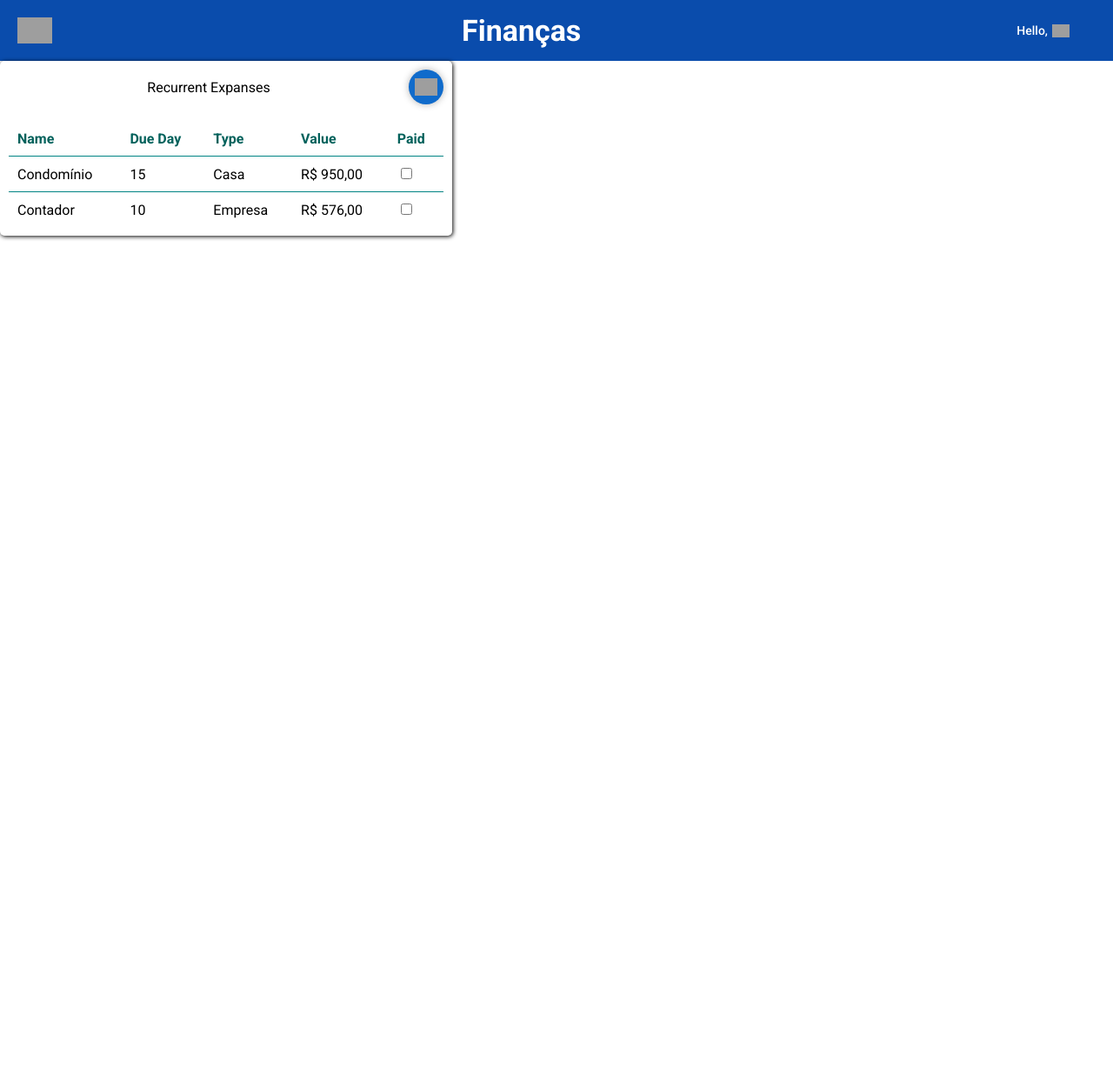
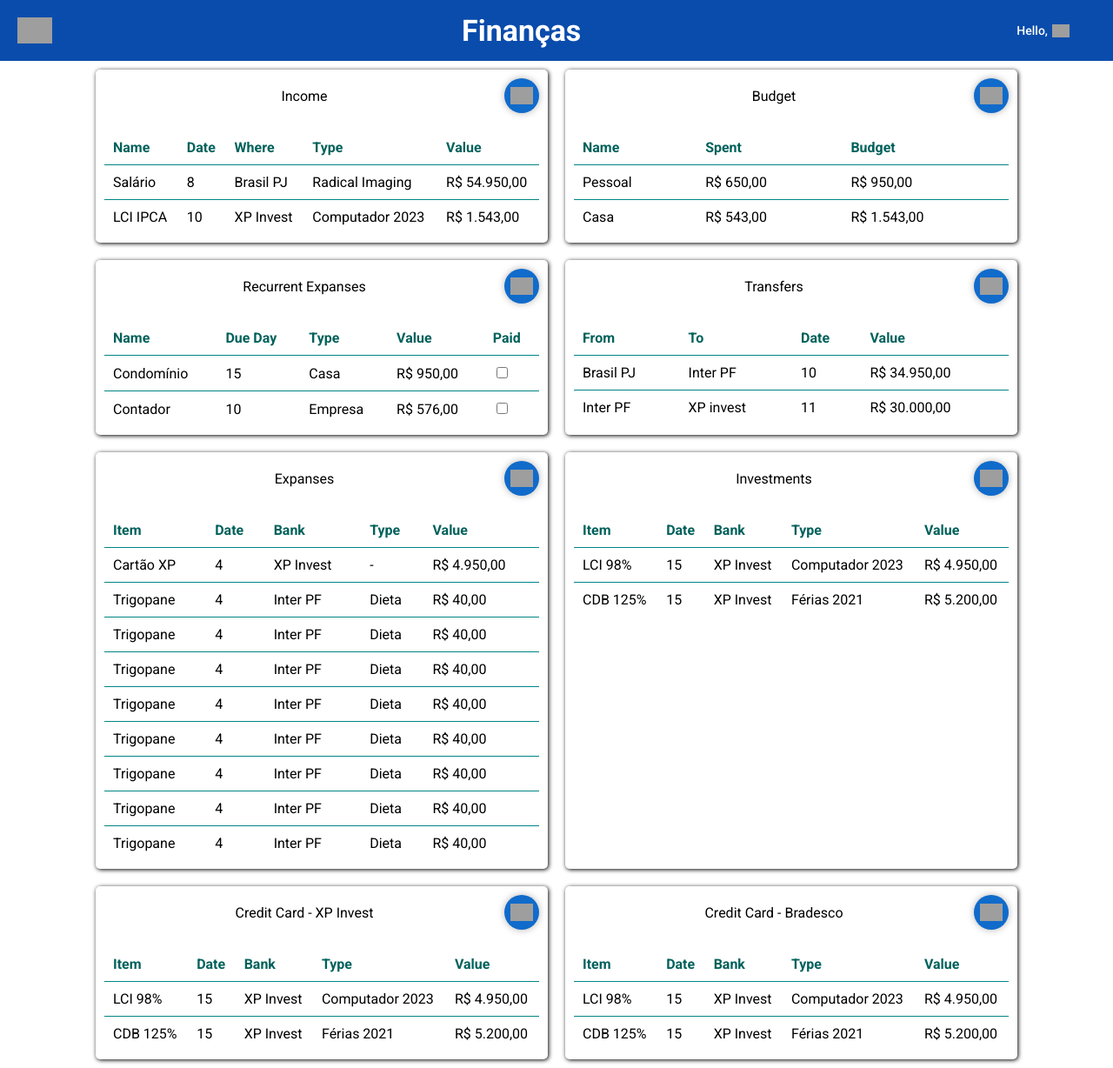
Before and after one commit to andrebot/BalancoConta, a React app: page /main/dashboard in a window 1280 px wide. Shown: the whole page at 87% size. Before the commit the page ends 800 px from the top, so only its background shows below. Built offline with nearby package versions, Linux system fonts and the light colour scheme; grey boxes are pictures that could not be loaded.

Commit message:
First draft of account page

```diff
--- a/src/client/app.styl
+++ b/src/client/app.styl
@@ -15,6 +15,8 @@ body,html
   background-color: #ffffff
   border-radius: 5px
   box-shadow: 1px 1px 5px 0 #000
+  margin: 10px
+  padding: 10px
 
 table
   border-collapse: collapse
--- a/src/client/pages/accountPage/accountPage.jsx
+++ b/src/client/pages/accountPage/accountPage.jsx
@@ -4,7 +4,73 @@ import './accountPage.styl';
 
 export default () => {
   return (
-    <div className="container recurrent-expanses">
+    <div>
+      <div className="acc-page-row">
+        <div className="container page-containers">
+          <div className="container-title">
+            <div></div>
+            <span>Income</span>
+            <Button icon="/icons/plus.svg" isCircle={true}/>
+          </div>
+          <table>
+            <thead>
+              <tr>
+                <th>Name</th>
+                <th>Date</th>
+                <th>Where</th>
+                <th>Type</th>
+                <th>Value</th>
+              </tr>
+            </thead>
+            <tbody>
+            <tr>
+                <td>Salário</td>
+                <td>8</td>
+                <td>Brasil PJ</td>
+                <td>Radical Imaging</td>
+                <td>R$ 54.950,00</td>
+              </tr>
+              <tr>
+                <td>LCI IPCA</td>
+                <td>10</td>
+                <td>XP Invest</td>
+                <td>Computador 2023</td>
+                <td>R$ 1.543,00</td>
+              </tr>
+            </tbody>
+          </table>
+        </div>
+        <div className="container page-containers">
+          <div className="container-title">
+            <div></div>
+            <span>Budget</span>
+            <Button icon="/icons/plus.svg" isCircle={true}/>
+          </div>
+          <table>
+            <thead>
+              <tr>
+                <th>Name</th>
+                <th>Spent</th>
+                <th>Budget</th>
+              </tr>
+            </thead>
+            <tbody>
+            <tr>
+                <td>Pessoal</td>
+                <td>R$ 650,00</td>
+                <td>R$ 950,00</td>
+              </tr>
+              <tr>
+                <td>Casa</td>
+                <td>R$ 543,00</td>
+                <td>R$ 1.543,00</td>
+              </tr>
+            </tbody>
+          </table>
+        </div>
+      </div>
+      <div className="acc-page-row">
+        <div className="container page-containers">
           <div className="container-title">
             <div></div>
             <span>Recurrent Expanses</span>
@@ -38,5 +104,227 @@ export default () => {
             </tbody>
           </table>
         </div>
+        <div className="container page-containers">
+          <div className="container-title">
+            <div></div>
+            <span>Transfers</span>
+            <Button icon="/icons/plus.svg" isCircle={true}/>
+          </div>
+          <table>
+            <thead>
+              <tr>
+                <th>From</th>
+                <th>To</th>
+                <th>Date</th>
+                <th>Value</th>
+              </tr>
+            </thead>
+            <tbody>
+            <tr>
+                <td>Brasil PJ</td>
+                <td>Inter PF</td>
+                <td>10</td>
+                <td>R$ 34.950,00</td>
+              </tr>
+              <tr>
+                <td>Inter PF</td>
+                <td>XP invest</td>
+                <td>11</td>
+                <td>R$ 30.000,00</td>
+              </tr>
+            </tbody>
+          </table>
+        </div>
+      </div>
+      <div className="acc-page-row">
+        <div className="container page-containers">
+          <div className="container-title">
+            <div></div>
+            <span>Expanses</span>
+            <Button icon="/icons/plus.svg" isCircle={true}/>
+          </div>
+          <table>
+            <thead>
+              <tr>
+                <th>Item</th>
+                <th>Date</th>
+                <th>Bank</th>
+                <th>Type</th>
+                <th>Value</th>
+              </tr>
+            </thead>
+            <tbody>
+            <tr>
+                <td>Cartão XP</td>
+                <td>4</td>
+                <td>XP Invest</td>
+                <td>-</td>
+                <td>R$ 4.950,00</td>
+              </tr>
+              <tr>
+                <td>Trigopane</td>
+                <td>4</td>
+                <td>Inter PF</td>
+                <td>Dieta</td>
+                <td>R$ 40,00</td>
+              </tr>
+              <tr>
+                <td>Trigopane</td>
+                <td>4</td>
+                <td>Inter PF</td>
+                <td>Dieta</td>
+                <td>R$ 40,00</td>
+              </tr>
+              <tr>
+                <td>Trigopane</td>
+                <td>4</td>
+                <td>Inter PF</td>
+                <td>Dieta</td>
+                <td>R$ 40,00</td>
+              </tr>
+              <tr>
+                <td>Trigopane</td>
+                <td>4</td>
+                <td>Inter PF</td>
+                <td>Dieta</td>
+                <td>R$ 40,00</td>
+              </tr>
+              <tr>
+                <td>Trigopane</td>
+                <td>4</td>
+                <td>Inter PF</td>
+                <td>Dieta</td>
+                <td>R$ 40,00</td>
+              </tr>
+              <tr>
+                <td>Trigopane</td>
+                <td>4</td>
+                <td>Inter PF</td>
+                <td>Dieta</td>
+                <td>R$ 40,00</td>
+              </tr>
+              <tr>
+                <td>Trigopane</td>
+                <td>4</td>
+                <td>Inter PF</td>
+                <td>Dieta</td>
+                <td>R$ 40,00</td>
+              </tr>
+              <tr>
+                <td>Trigopane</td>
+                <td>4</td>
+                <td>Inter PF</td>
+                <td>Dieta</td>
+                <td>R$ 40,00</td>
+              </tr>
+            </tbody>
+          </table>
+        </div>
+        <div className="container page-containers">
+          <div className="container-title">
+            <div></div>
+            <span>Investments</span>
+            <Button icon="/icons/plus.svg" isCircle={true}/>
+          </div>
+          <table>
+            <thead>
+              <tr>
+                <th>Item</th>
+                <th>Date</th>
+                <th>Bank</th>
+                <th>Type</th>
+                <th>Value</th>
+              </tr>
+            </thead>
+            <tbody>
+            <tr>
+                <td>LCI 98%</td>
+                <td>15</td>
+                <td>XP Invest</td>
+                <td>Computador 2023</td>
+                <td>R$ 4.950,00</td>
+              </tr>
+              <tr>
+                <td>CDB 125%</td>
+                <td>15</td>
+                <td>XP Invest</td>
+                <td>Férias 2021</td>
+                <td>R$ 5.200,00</td>
+              </tr>
+            </tbody>
+          </table>
+        </div>
+      </div>
+      <div className="acc-page-row">
+      <div className="container page-containers">
+          <div className="container-title">
+            <div></div>
+            <span>Credit Card - XP Invest</span>
+            <Button icon="/icons/plus.svg" isCircle={true}/>
+          </div>
+          <table>
+            <thead>
+              <tr>
+                <th>Item</th>
+                <th>Date</th>
+                <th>Bank</th>
+                <th>Type</th>
+                <th>Value</th>
+              </tr>
+            </thead>
+            <tbody>
+            <tr>
+                <td>LCI 98%</td>
+                <td>15</td>
+                <td>XP Invest</td>
+                <td>Computador 2023</td>
+                <td>R$ 4.950,00</td>
+              </tr>
+              <tr>
+                <td>CDB 125%</td>
+                <td>15</td>
+                <td>XP Invest</td>
+                <td>Férias 2021</td>
+                <td>R$ 5.200,00</td>
+              </tr>
+            </tbody>
+          </table>
+        </div>
+        <div className="container page-containers">
+          <div className="container-title">
+            <div></div>
+            <span>Credit Card - Bradesco</span>
+            <Button icon="/icons/plus.svg" isCircle={true}/>
+          </div>
+          <table>
+            <thead>
+              <tr>
+                <th>Item</th>
+                <th>Date</th>
+                <th>Bank</th>
+                <th>Type</th>
+                <th>Value</th>
+              </tr>
+            </thead>
+            <tbody>
+            <tr>
+                <td>LCI 98%</td>
+                <td>15</td>
+                <td>XP Invest</td>
+                <td>Computador 2023</td>
+                <td>R$ 4.950,00</td>
+              </tr>
+              <tr>
+                <td>CDB 125%</td>
+                <td>15</td>
+                <td>XP Invest</td>
+                <td>Férias 2021</td>
+                <td>R$ 5.200,00</td>
+              </tr>
+            </tbody>
+          </table>
+        </div>
+      </div>
+    </div>
   );
 };
--- a/src/client/pages/accountPage/accountPage.styl
+++ b/src/client/pages/accountPage/accountPage.styl
@@ -1,12 +1,17 @@
 @import '../../colors.styl'
 
-.recurrent-expanses
-  width: 500px
-  padding: 10px
+// Primeira Versão
+.acc-page-row
+  display: flex
+  justify-content: center
+  flex-wrap: wrap
 
-  .container-title
-    text-align: center
-    display: flex
-    justify-content: space-between
-    align-items: center
-    margin-bottom: 20px
+  .page-containers
+    width: 500px
+
+    .container-title
+      text-align: center
+      display: flex
+      justify-content: space-between
+      align-items: center
+      margin-bottom: 20px
```
Lines whose indentation alone changed are shown as unchanged.
